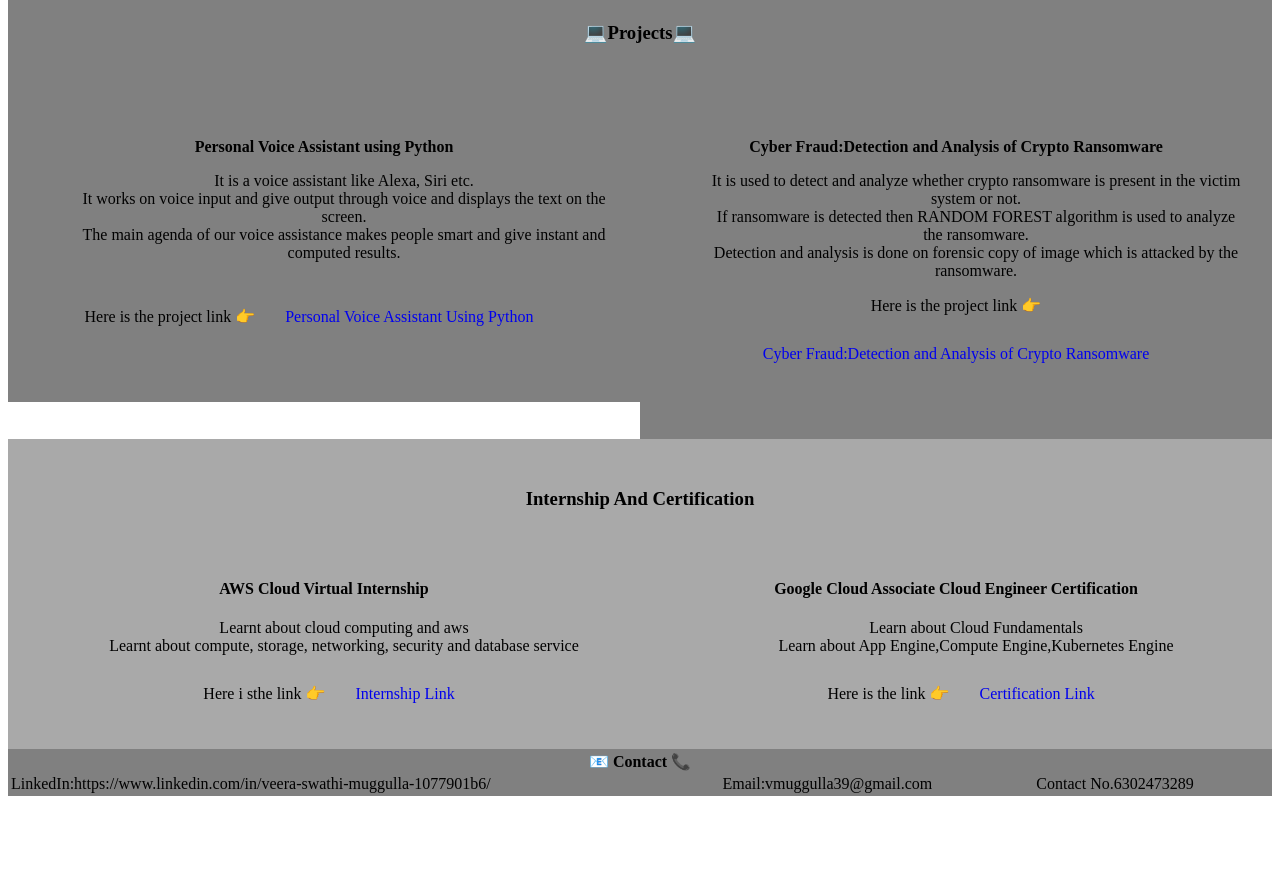
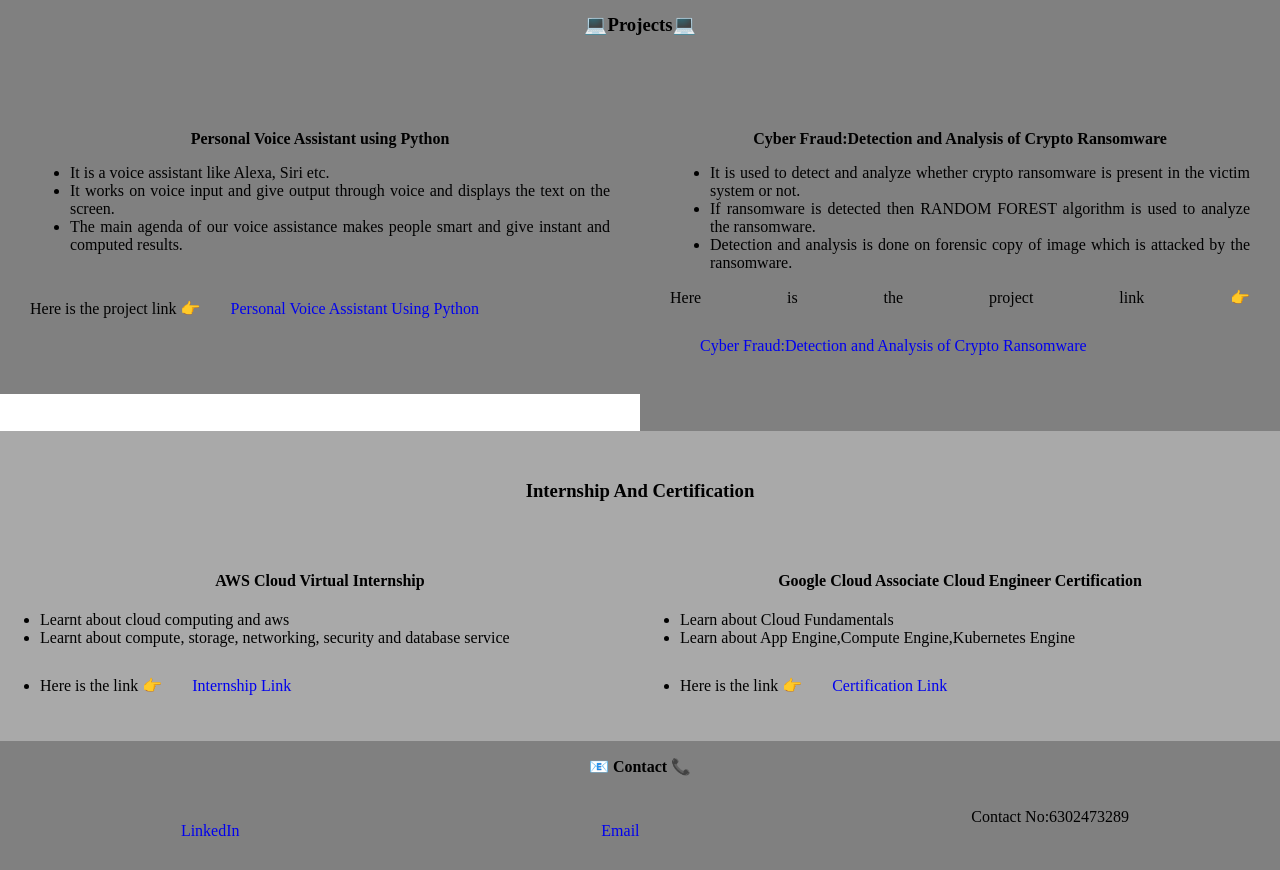
Before and after one commit to SwathiMuggulla/Portfolio, a plain HTML site: page index.html in a window 1280 px wide. Shown: the part 580-1450 px from the top of the page. Before the commit the page ends 1384 px from the top, so only its background shows below. Drawn offline with Linux system fonts and the light colour scheme.

Commit message:
Add files via upload

```diff
--- a/index.css
+++ b/index.css
@@ -1,9 +1,21 @@
-.links{
+body{
+    margin:0;
+}
+*{
+    text-align:justify;
+}
+/* .links{
     float:right;
     width:50%;
     display:inline-block;
     height:20%;
 
+
+} */
+div a:hover{
+    display:inline-block;
+    color:white;
+    background-color: black;
 }
 div{
     float:left;
@@ -52,14 +64,34 @@ img{
 h3,h4{
     text-align:center;
 }
-ul li{
-    list-style-type:none;
-}
+
 .internship{
         width:100%;
         padding:30px;
         background-color: darkgrey;
 }
-table{
+/* .contact{
+    float:left;
+    background-color:darkgrey;
+    color:black;
+    width:33.3%;
+    box-sizing:border-box;
+} */
+.contact{
     background-color:grey;
+    box-sizing: border-box;
+    width:100%;
 }
+
+#contact{
+    text-align: center;
+    width:100%;
+    gap:10px;
+}
+.details{
+    background-color:grey;
+    box-sizing: border-box;
+    width:100%;
+    display:flex;
+    justify-content:space-around;
+}
--- a/index.html
+++ b/index.html
@@ -11,40 +11,40 @@
         <b>Swathi Muggulla</b>
     </div>
     <div class="links">
-       <a href="#">Home</a>
-        <a href="#">About Me</a>
-       <a href="#">Projects</a>
-        <a href="#">Internships and Certifications</a>
-       <a href="#">Contact</a>
+       <a href="#1">Home</a>
+        <a href="#2">About Me</a>
+       <a href="#3">Projects</a>
+        <a href="#4">Internships and Certifications</a>
+       <a href="#5">Contact</a>
     </div>
-    <div class="welcome">
+    <div class="welcome" id="1">
         <h3>&#128075; Hii Welcome!!! &#128075;</h3>
     </div>
-    <div class="about">
+    <div class="about" id="2">
         <h3>About Me</h3>
        <p><img src="D:\PROJECTS\DUST\passport size photo.jpg" alt="passport" style="width:200px;height:150px;margin-left:15px;" width="300px">
        I have Completed my B.Tech In Computer Science and Engineering from Pragati Engineering College. In my college I done 2 projects as well. My mini project is "Personal Voice Assistant Using Python" and my major project is "Cyber Fraud: Detection and Analysis of Crypto Ransomware". I have knowledge on C, Python, SQL, HTML and CSS. And I Certified by Google for completing Google Cloud Associate Cloud Engineer Certification.
     And I done two internships one is AWS Cloud Virtual Internship by Eduskills and other is Cyber Security by Eduskills.</p>
     </div>
-    <div class="project">
+    <div class="project" id="3">
         <h3> &#128187;Projects&#128187;</h3>
     </div>
     <div class="projects">
-        <p><b>Personal Voice Assistant using Python</b></p>
+        <p style="text-align: center;"><b>Personal Voice Assistant using Python</b></p>
     <ul><li>It is a voice assistant like Alexa, Siri etc.</li>
             <li>It works on voice input and give output through voice and displays the text on the screen.</li>
             <li>The main agenda of our voice assistance makes people smart and give instant and computed results.</li></ul>
             <p>Here is the project link &#128073;<a href="https://github.com/SwathiMuggulla/Minor-Project" target="_blank">Personal Voice Assistant Using Python</a></p>
     </div>
     <div class="projects">
-        <p><b>Cyber Fraud:Detection and Analysis of Crypto Ransomware</b></p>
+        <p style="text-align: center;"><b>Cyber Fraud:Detection and Analysis of Crypto Ransomware</b></p>
         <ul><li>It is used to detect and analyze whether crypto ransomware is present in the victim system or not.</li>
         <li>If ransomware is detected then RANDOM FOREST algorithm is used to analyze the ransomware.</li>
         <li>Detection and analysis is done on forensic copy of image which is attacked by the ransomware.</li></ul>
         <p>Here is the project link &#128073;<a href="https://github.com/SwathiMuggulla/Major-Project" target="_blank">Cyber Fraud:Detection and Analysis of Crypto Ransomware</a></p>
 
     </div>
-    <div class="internship and Certification">
+    <div class="internship and Certification" id="4">
         <h3>Internship And Certification</h3>
     </div>
     <div>
@@ -52,7 +52,7 @@
 
         <ul><li>Learnt about cloud computing and aws</li>
            <li> Learnt about compute, storage, networking, security and database service</li>
-        <li>Here i sthe link &#128073;<a href="#" target="_blank">Internship Link</a></li></ul>
+        <li>Here is the link &#128073;<a href="#">Internship Link</a></li></ul>
     </div>
     <div>
         <h4>Google Cloud Associate Cloud Engineer Certification</h4>
@@ -61,14 +61,23 @@
             <li> Here is the link &#128073;<a href="https://google.accredible.com/dce9a562-ff3e-4326-b6f0-07194f8d8b6d?key=e7a5dc70228004424502779a7afb6677d82f35a9ec3a91ccf0c1791d9b7fb76e" target="_blank">Certification Link</a></li></ul>
     </div>
     <footer>
-        <table style="width:100%">
-            <tr><td style="text-align: center;"colspan="3">&#128231; <b>Contact</b> &#128222;</td></tr>
+        <div class="contact">
+            <p id="contact">&#128231; <b>Contact</b> &#128222; </p>
+            <div class="details">
+                <a href="https://www.linkedin.com/in/veera-swathi-muggulla-1077901b6/" target="_blank">LinkedIn</a>
+                <a href="mail to:vmuggulla39@gmail.com">Email</a>
+                <p>Contact No:6302473289</p>
+            </div>
+        </div>
+        <!-- <table style="width:100%">
+            <tr><td style="text-align: center;"colspan="3">&#128231; <b id="5">Contact</b> &#128222;</td></tr>
             <tr>
-                <td>LinkedIn:https://www.linkedin.com/in/veera-swathi-muggulla-1077901b6/</td>
+                <td><a href="https://www.linkedin.com/in/veera-swathi-muggulla-1077901b6/" target="_blank">LinkedIn</a></td>
                 <td>Email:vmuggulla39@gmail.com</td>
-                <td>Contact No.6302473289</td>
+                <td>Contact No:6302473289</td>
             </tr>
-        </table>
+        </table> -->
     </footer>
+    <script src="index.js"></script>
 </body>
 </html>
```
